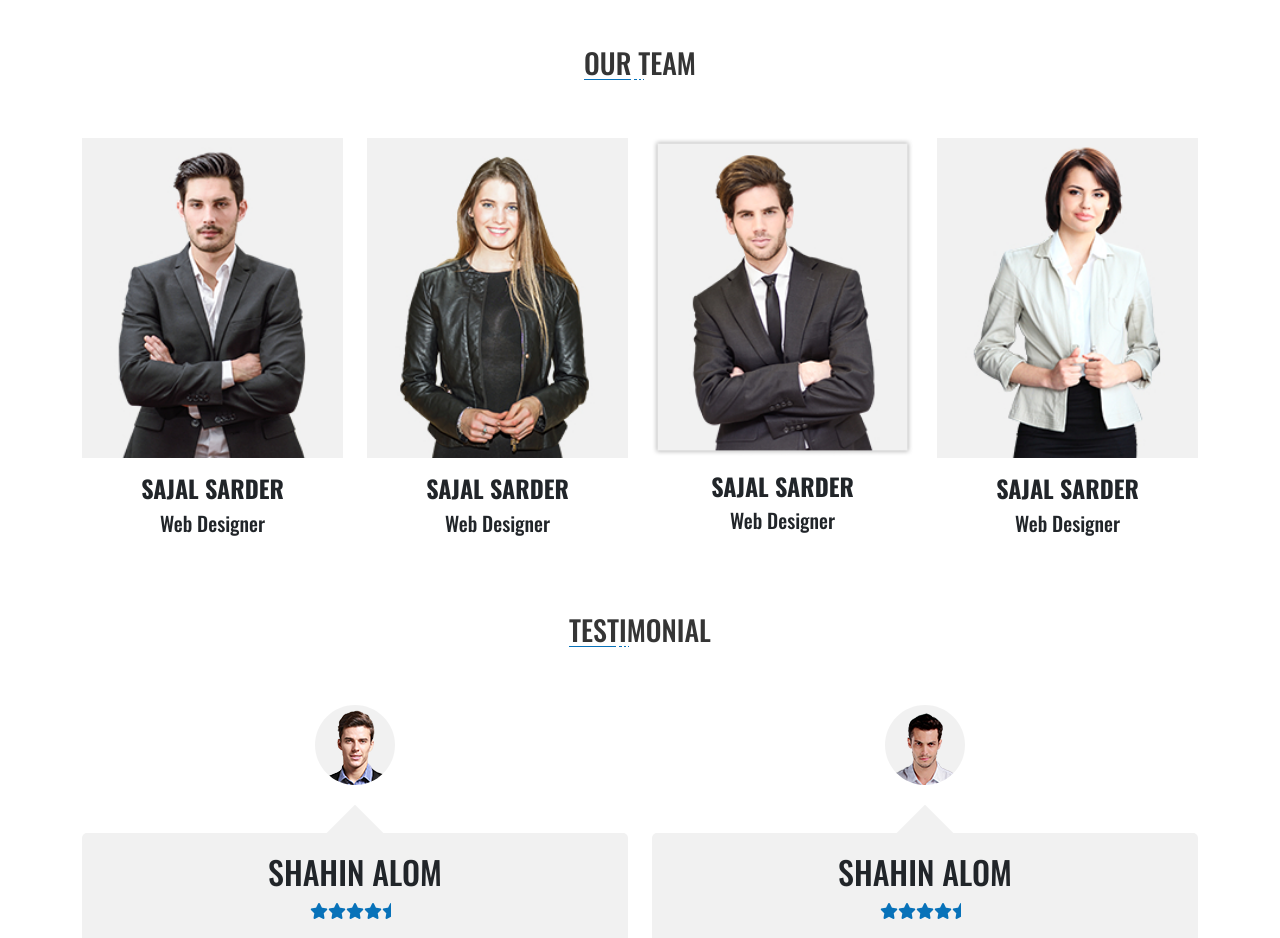
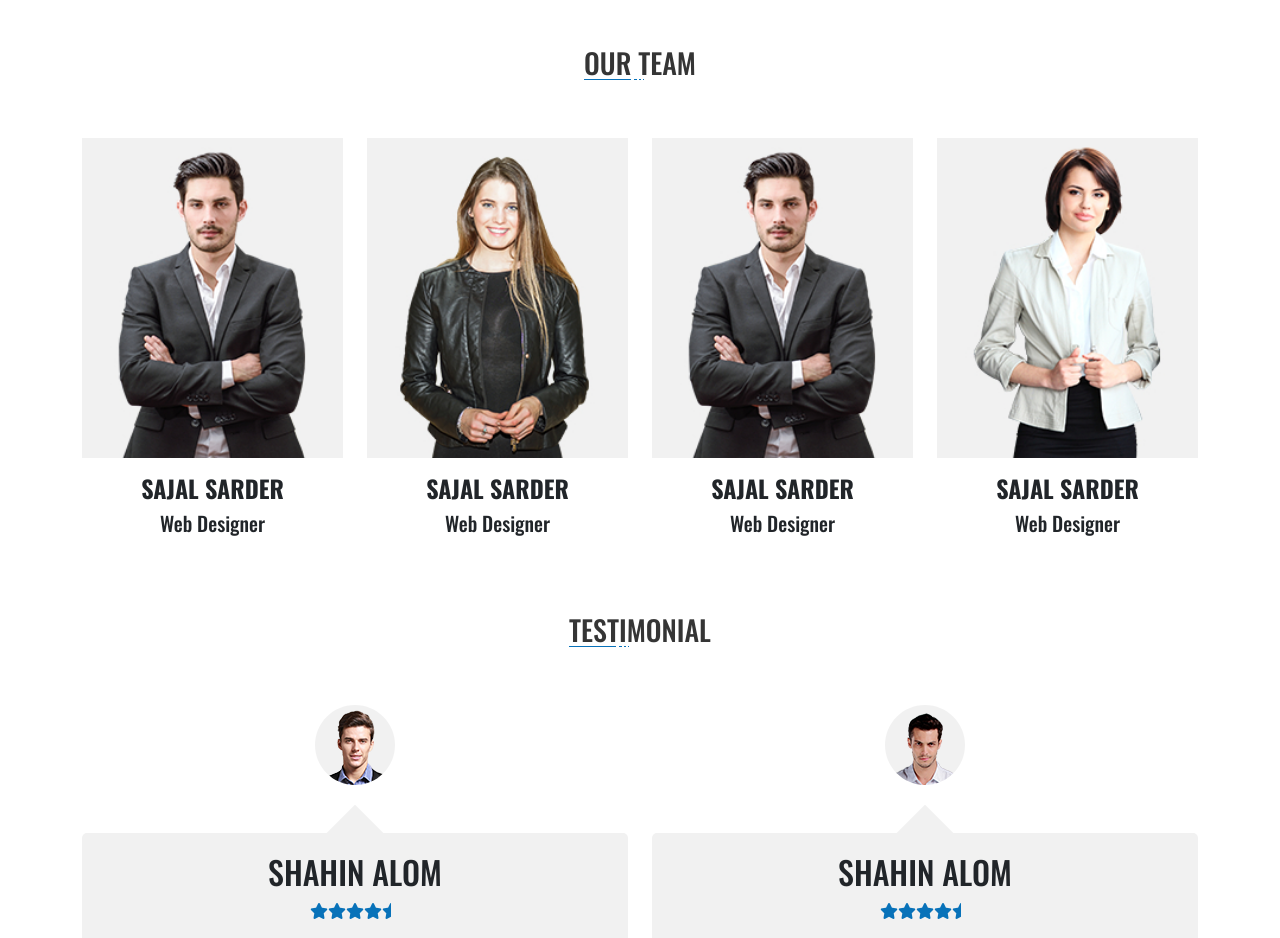
Before and after one commit to sajidhasanarafat/Beatls_website, a plain HTML site: page index.html in a window 1280 px wide. Shown: the part 2540-3478 px from the top of the page. Drawn offline with nearby package versions, Linux system fonts and the light colour scheme.

Commit message:
index.html

```diff
--- a/index.html
+++ b/index.html
@@ -311,7 +311,7 @@
         <div class="col-md-3 col-sm-6">
           <div class="team_wrapper">
             <div class="team_img">
-              <img src="assets/frontent/image/team_3.jpg" alt="">
+              <img src="assets/frontent/image/team_1.jpg" alt="">
               <div class="team_icon d-flex justify-content-center align-items-center">
                 <ul class="d-flex flex-column">
                   <li><a href="#"><i class="fa-brands fa-facebook-f"></i></a></li>
```
